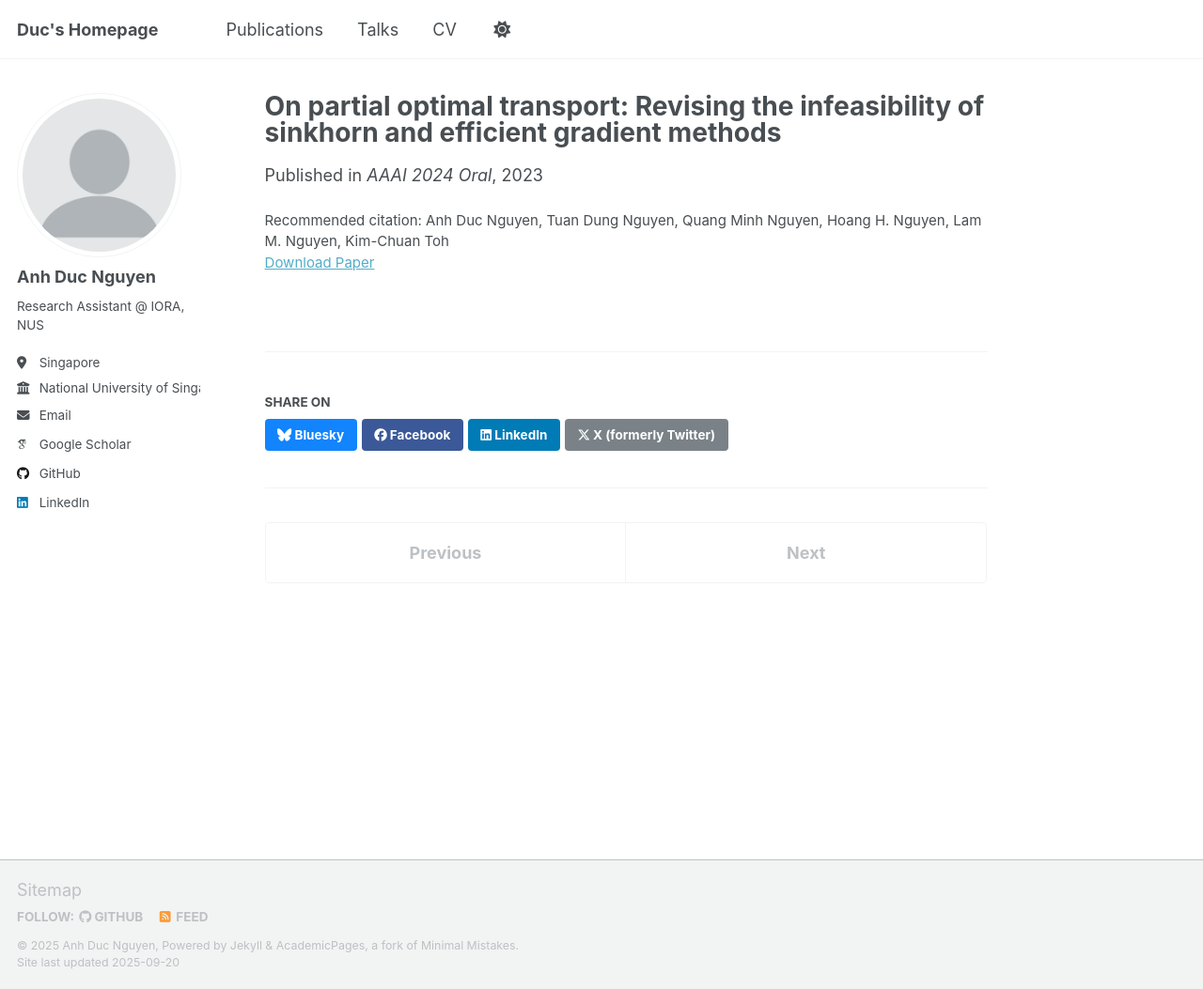
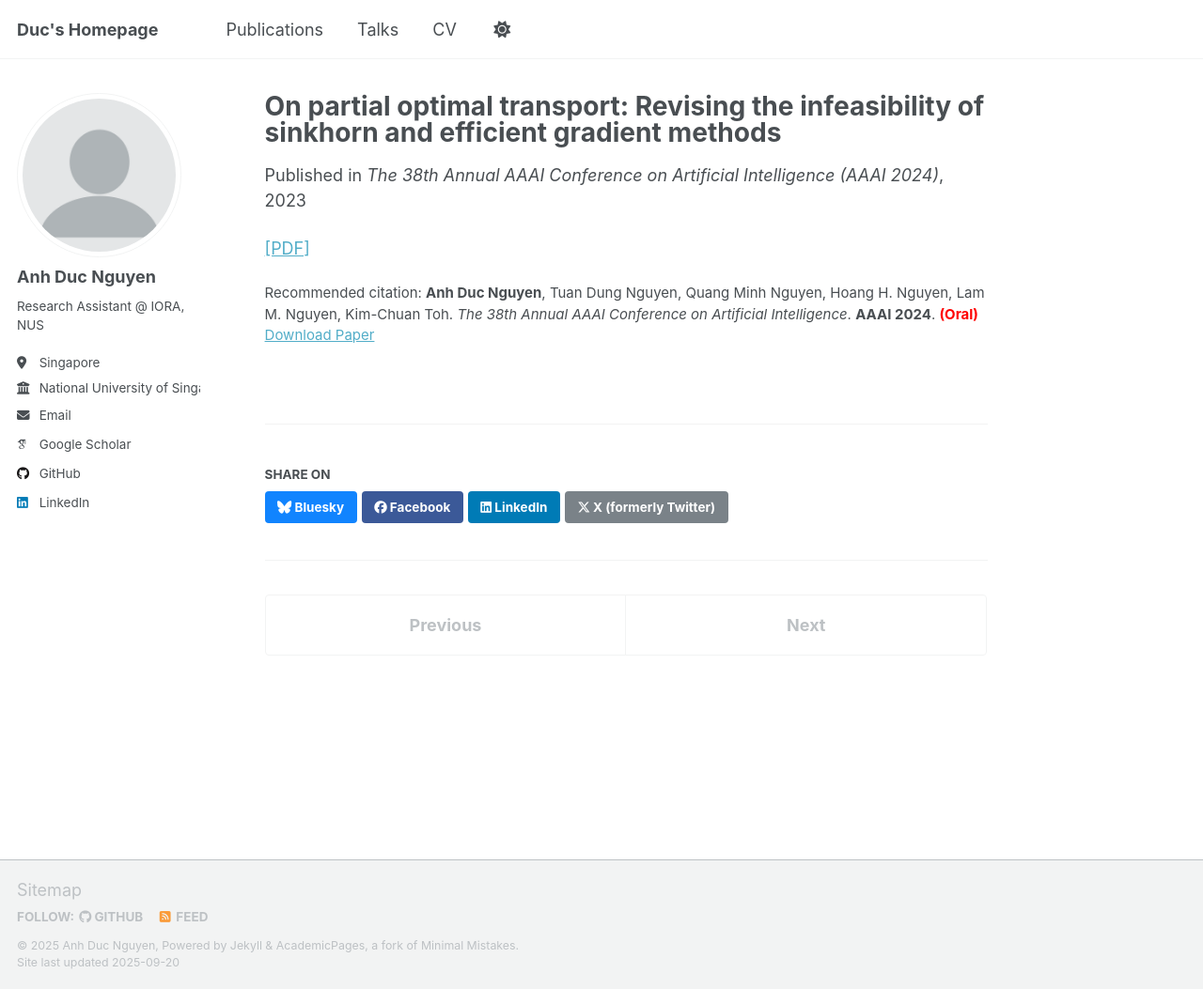
Before and after one commit to ducna271/ducna271.github.io, a Jekyll site: the page built from _publications/pot24.md, in a window 1280 px wide and 1053 px high. Shown: the whole window at 94% size. Built offline with Jekyll 4.4.1, drawn with Linux system fonts in a browser that asks for light colours; some web fonts are replaced; a script that is not in the unit is left out.

Commit message:
Update pot24.md

```diff
--- a/_publications/pot24.md
+++ b/_publications/pot24.md
@@ -1,9 +1,10 @@
 ---
 title: "On partial optimal transport: Revising the infeasibility of sinkhorn and efficient gradient methods"
 collection: publications
-category: conferences
+permalink: /publications/POT24
+venue: "The 38th Annual AAAI Conference on Artificial Intelligence (AAAI 2024)"
 date: 2023-12-22
-venue: 'AAAI 2024 Oral'
 paperurl: 'https://arxiv.org/abs/2312.13970'
-citation: 'Anh Duc Nguyen, Tuan Dung Nguyen, Quang Minh Nguyen, Hoang H. Nguyen, Lam M. Nguyen, Kim-Chuan Toh'
+citation: '<b>Anh Duc Nguyen</b>, Tuan Dung Nguyen, Quang Minh Nguyen, Hoang H. Nguyen, Lam M. Nguyen, Kim-Chuan Toh. <i>The 38th Annual AAAI Conference on Artificial Intelligence</i>. <b>AAAI 2024</b>. <b> <span style="color:red">(Oral)</span> </b>'
 ---
+[[PDF]](https://arxiv.org/abs/2312.13970)
```
